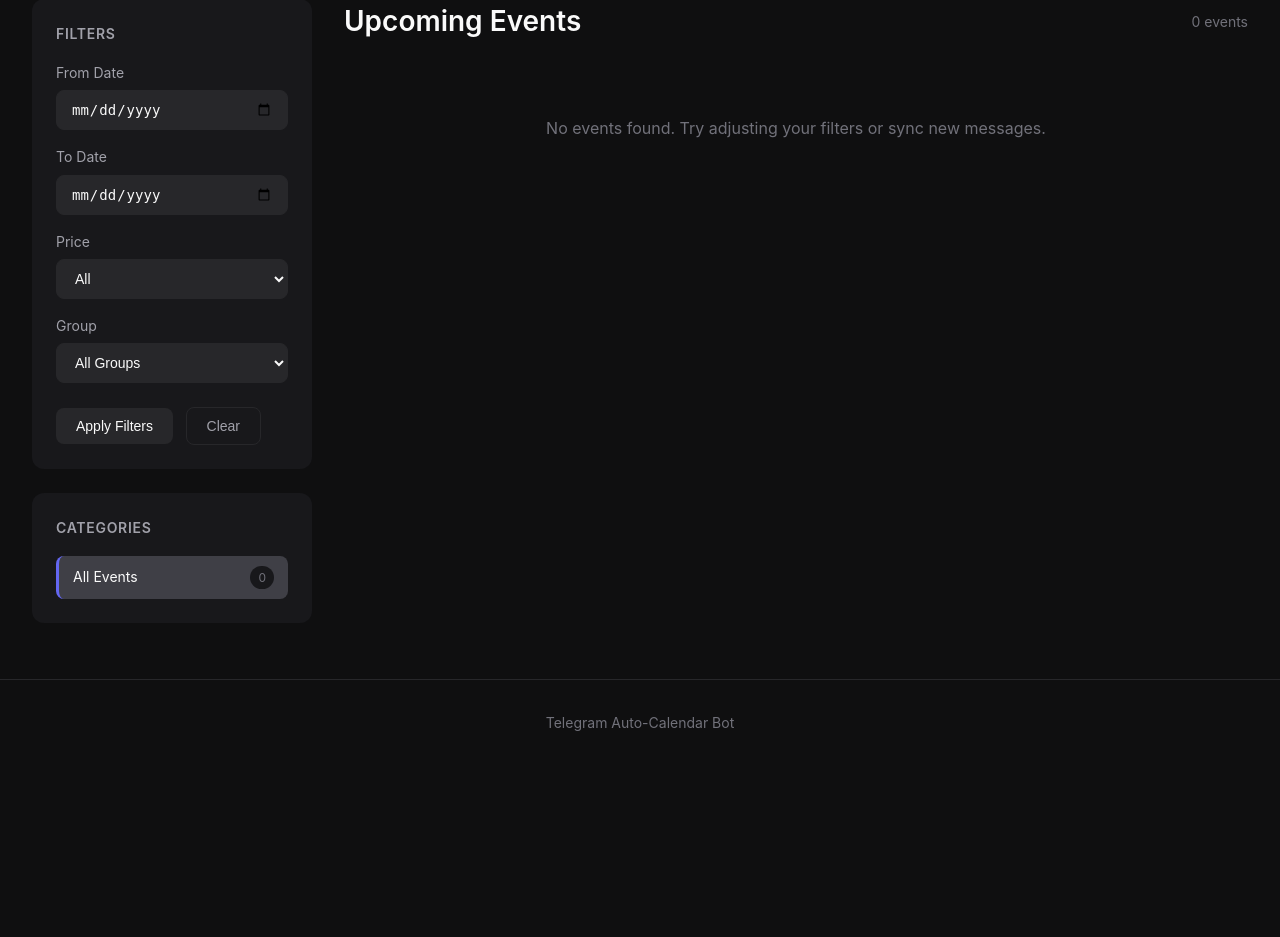
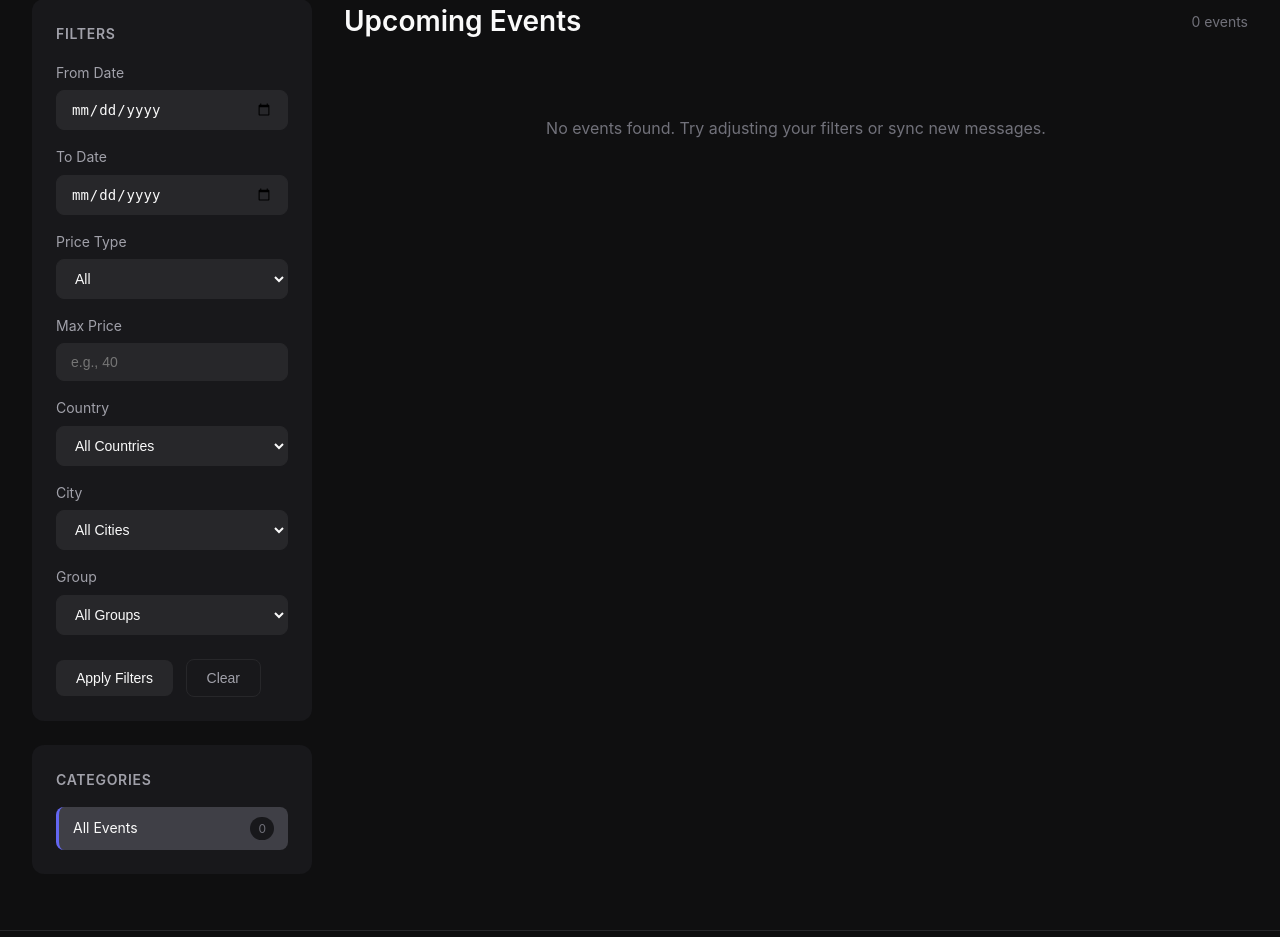
Before and after one commit to kryptokommunist/telegram-autocalendar, a Flask app: page / in a window 1280 px wide. Shown: the part 104-1041 px from the top of the page. Before the commit the page ends 835 px from the top, so only its background shows below. Run offline with Flask 3, Linux system fonts and the light colour scheme; data comes from the database, SQL or seed files in the repository; data that the repository does not hold is empty.

Commit message:
Add location filtering, max price filter, and animated modal
Features:
- City and country extraction via LLM
- Filter events by city, country, and max price
- Beautiful expanding/rising modal animation with backdrop blur
- Inline iframe preview of event links in modal
- Show source group in modal

Database:
- Added city and country columns to events table

Co-Authored-By: Claude Opus 4.6 <noreply@anthropic.com>

```diff
--- a/init.sql
+++ b/init.sql
@@ -31,6 +31,8 @@ CREATE TABLE events (
     event_start DATETIME,
     event_end DATETIME,
     event_location VARCHAR(500),
+    city VARCHAR(100),
+    country VARCHAR(100),
     event_description TEXT,
     event_description_full TEXT,
     event_link VARCHAR(1000),
@@ -47,6 +49,8 @@ CREATE TABLE events (
 -- Indexes for filtering
 CREATE INDEX idx_events_category ON events(category_id);
 CREATE INDEX idx_events_start ON events(event_start);
+CREATE INDEX idx_events_city ON events(city);
+CREATE INDEX idx_events_country ON events(country);
 
 -- Processed messages tracking (avoid reprocessing)
 CREATE TABLE processed_messages (
--- a/src/llm_processor.py
+++ b/src/llm_processor.py
@@ -48,7 +48,9 @@ Return JSON only, no other text:
   "event_title": "Brief descriptive title",
   "event_start": "YYYY-MM-DDTHH:MM:SS or null if unclear",
   "event_end": "YYYY-MM-DDTHH:MM:SS or null",
-  "event_location": "Venue/address or null",
+  "event_location": "Venue name and address or null",
+  "city": "City name where event takes place (e.g., 'Berlin', 'New York') or null",
+  "country": "Country name (e.g., 'Germany', 'USA') or null",
   "event_link": "URL for registration/info or null",
   "ticket_price": "Price info (e.g., 'Free', '$25', '10-50 EUR') or null",
   "organizer": "Event organizer/host name or null",
@@ -205,6 +207,8 @@ async def process_message_for_event(
         event_start=event_start,
         event_end=event_end,
         event_location=event_data.get("event_location"),
+        city=event_data.get("city"),
+        country=event_data.get("country"),
         event_description=event_data.get("event_description"),
         event_description_full=message_text,
         event_link=event_data.get("event_link"),
--- a/src/web/routes.py
+++ b/src/web/routes.py
@@ -41,6 +41,9 @@ def register_routes(app: Flask):
         date_to = request.args.get("date_to")
         chat_id = request.args.get("chat_id", type=int)
         price_type = request.args.get("price_type")
+        max_price = request.args.get("max_price", type=float)
+        city = request.args.get("city")
+        country = request.args.get("country")
         limit = request.args.get("limit", 100, type=int)
         offset = request.args.get("offset", 0, type=int)
 
@@ -64,6 +67,9 @@ def register_routes(app: Flask):
             date_to=date_to_dt,
             chat_id=chat_id,
             price_type=price_type,
+            max_price=max_price,
+            city=city,
+            country=country,
             limit=limit,
             offset=offset,
         )
@@ -105,6 +111,16 @@ def register_routes(app: Flask):
             if group.get("updated_at"):
                 group["updated_at"] = group["updated_at"].isoformat()
         return jsonify(groups)
+
+    @app.route("/api/locations")
+    def api_locations():
+        """Get distinct cities and countries for filtering."""
+        cities = db.get_distinct_cities()
+        countries = db.get_distinct_countries()
+        return jsonify({
+            "cities": cities,
+            "countries": countries,
+        })
 
     @app.route("/api/status")
     def api_status():
--- a/src/web/static/app.js
+++ b/src/web/static/app.js
@@ -2,6 +2,8 @@
 
 let currentCategoryId = null;
 let eventsData = [];
+let allCities = [];
+let allCountries = [];
 
 // ============ API Functions ============
 
@@ -34,6 +36,9 @@ async function loadEvents(filters = {}) {
     if (filters.date_to) params.append('date_to', filters.date_to);
     if (filters.chat_id) params.append('chat_id', filters.chat_id);
     if (filters.price_type) params.append('price_type', filters.price_type);
+    if (filters.city) params.append('city', filters.city);
+    if (filters.country) params.append('country', filters.country);
+    if (filters.max_price) params.append('max_price', filters.max_price);
 
     const events = await fetchAPI(`/api/events?${params.toString()}`);
     loading.style.display = 'none';
@@ -75,6 +80,18 @@ function createEventCard(event) {
 
     const priceText = event.ticket_price || 'Free';
 
+    // Build location string with city/country
+    let locationStr = '';
+    if (event.city && event.country) {
+        locationStr = `${event.city}, ${event.country}`;
+    } else if (event.city) {
+        locationStr = event.city;
+    } else if (event.country) {
+        locationStr = event.country;
+    } else if (event.event_location) {
+        locationStr = truncate(event.event_location, 40);
+    }
+
     card.innerHTML = `
         ${imageHtml}
         <div class="event-card-content">
@@ -91,10 +108,10 @@ function createEventCard(event) {
                     <span>${timeStr}</span>
                 </div>
                 ` : ''}
-                ${event.event_location ? `
+                ${locationStr ? `
                 <div class="event-card-meta-item">
                     <span class="event-card-meta-icon">📍</span>
-                    <span>${escapeHtml(truncate(event.event_location, 40))}</span>
+                    <span>${escapeHtml(locationStr)}</span>
                 </div>
                 ` : ''}
             </div>
@@ -113,69 +130,107 @@ function showEventModal(event) {
     const body = document.getElementById('modal-body');
 
     if (!modal || !body) {
-        // Fallback to event page
         window.location.href = `/event/${event.id}`;
         return;
     }
 
+    // Build location string
+    let locationStr = '';
+    if (event.city && event.country) {
+        locationStr = `${event.city}, ${event.country}`;
+    } else if (event.city) {
+        locationStr = event.city;
+    } else if (event.country) {
+        locationStr = event.country;
+    }
+    if (event.event_location) {
+        locationStr = locationStr ? `${event.event_location} (${locationStr})` : event.event_location;
+    }
+
     const imageHtml = event.image_path
-        ? `<img src="${event.image_path}" alt="${escapeHtml(event.event_title)}" style="width:100%;border-radius:8px;margin-bottom:1rem;">`
+        ? `<img src="${event.image_path}" alt="${escapeHtml(event.event_title)}" class="modal-image">`
         : '';
 
     body.innerHTML = `
         ${imageHtml}
-        ${event.category_name ? `<span class="category-badge">${escapeHtml(event.category_name)}</span>` : ''}
-        <h2 style="margin:0.5rem 0 1rem;font-size:1.5rem;">${escapeHtml(event.event_title)}</h2>
+        <div class="modal-header">
+            ${event.category_name ? `<span class="category-badge">${escapeHtml(event.category_name)}</span>` : ''}
+            <h2 style="margin:0.5rem 0 0;font-size:1.5rem;font-weight:700;">${escapeHtml(event.event_title)}</h2>
+        </div>
 
-        <div style="margin-bottom:1.5rem;">
+        <div class="modal-meta">
             ${event.event_start ? `
-            <div style="display:flex;align-items:center;gap:0.5rem;margin-bottom:0.5rem;">
-                <span>📅</span>
-                <span>${formatDate(event.event_start)} ${formatTime(event.event_start)}</span>
+            <div class="modal-meta-item">
+                <span class="modal-meta-icon">📅</span>
+                <span><strong>${formatDate(event.event_start)}</strong> at ${formatTime(event.event_start)}</span>
             </div>
             ` : ''}
-            ${event.event_location ? `
-            <div style="display:flex;align-items:center;gap:0.5rem;margin-bottom:0.5rem;">
-                <span>📍</span>
-                <span>${escapeHtml(event.event_location)}</span>
+            ${locationStr ? `
+            <div class="modal-meta-item">
+                <span class="modal-meta-icon">📍</span>
+                <span>${escapeHtml(locationStr)}</span>
             </div>
             ` : ''}
             ${event.ticket_price ? `
-            <div style="display:flex;align-items:center;gap:0.5rem;margin-bottom:0.5rem;">
-                <span>🎟️</span>
+            <div class="modal-meta-item">
+                <span class="modal-meta-icon">🎟️</span>
                 <span>${escapeHtml(event.ticket_price)}</span>
             </div>
             ` : ''}
             ${event.organizer ? `
-            <div style="display:flex;align-items:center;gap:0.5rem;margin-bottom:0.5rem;">
-                <span>👤</span>
+            <div class="modal-meta-item">
+                <span class="modal-meta-icon">👤</span>
                 <span>${escapeHtml(event.organizer)}</span>
             </div>
             ` : ''}
+            <div class="modal-meta-item">
+                <span class="modal-meta-icon">💬</span>
+                <span>From: ${escapeHtml(event.chat_name || 'Unknown Group')}</span>
+            </div>
         </div>
 
         ${event.event_description ? `
-        <p style="color:var(--text-secondary);margin-bottom:1rem;">${escapeHtml(event.event_description)}</p>
+        <div style="padding:0 1.5rem;">
+            <p style="color:var(--text-secondary);line-height:1.6;">${escapeHtml(event.event_description)}</p>
+        </div>
         ` : ''}
 
         ${event.event_link ? `
-        <a href="${escapeHtml(event.event_link)}" target="_blank" rel="noopener" class="btn btn-primary" style="margin-bottom:1rem;">
-            Register / More Info →
-        </a>
+        <div class="modal-iframe-container">
+            <div style="padding:0.75rem 1rem;background:var(--surface);border-bottom:1px solid var(--border);display:flex;justify-content:space-between;align-items:center;">
+                <span style="font-size:0.875rem;color:var(--text-muted);">Event Page Preview</span>
+                <a href="${escapeHtml(event.event_link)}" target="_blank" rel="noopener" style="font-size:0.75rem;color:var(--primary);">
+                    Open in new tab ↗
+                </a>
+            </div>
+            <iframe src="${escapeHtml(event.event_link)}" class="modal-iframe" sandbox="allow-scripts allow-same-origin"></iframe>
+        </div>
         ` : ''}
 
-        <div style="margin-top:1.5rem;padding-top:1rem;border-top:1px solid var(--border);">
+        <div class="modal-actions">
+            ${event.event_link ? `
+            <a href="${escapeHtml(event.event_link)}" target="_blank" rel="noopener" class="btn btn-primary">
+                Register / More Info →
+            </a>
+            ` : ''}
             <a href="/event/${event.id}" class="btn btn-secondary">View Full Details</a>
         </div>
     `;
 
+    // Animate modal open
     modal.style.display = 'flex';
+    requestAnimationFrame(() => {
+        modal.classList.add('active');
+    });
 }
 
 function closeModal() {
     const modal = document.getElementById('event-modal');
     if (modal) {
-        modal.style.display = 'none';
+        modal.classList.remove('active');
+        setTimeout(() => {
+            modal.style.display = 'none';
+        }, 400);
     }
 }
 
@@ -262,6 +317,61 @@ async function loadGroups() {
     });
 }
 
+// ============ Locations ============
+
+async function loadLocations() {
+    const data = await fetchAPI('/api/locations');
+    if (!data) return;
+
+    allCities = data.cities || [];
+    allCountries = data.countries || [];
+
+    // Populate country dropdown
+    const countrySelect = document.getElementById('country-filter');
+    if (countrySelect) {
+        allCountries.forEach(country => {
+            const option = document.createElement('option');
+            option.value = country;
+            option.textContent = country;
+            countrySelect.appendChild(option);
+        });
+    }
+
+    // Populate city dropdown with all cities initially
+    populateCityDropdown(allCities);
+}
+
+function populateCityDropdown(cities) {
+    const citySelect = document.getElementById('city-filter');
+    if (!citySelect) return;
+
+    // Clear existing options except the first one
+    while (citySelect.options.length > 1) {
+        citySelect.remove(1);
+    }
+
+    cities.forEach(city => {
+        const option = document.createElement('option');
+        option.value = city;
+        option.textContent = city;
+        citySelect.appendChild(option);
+    });
+}
+
+function loadCitiesForCountry() {
+    const countrySelect = document.getElementById('country-filter');
+    const selectedCountry = countrySelect?.value;
+
+    if (!selectedCountry) {
+        // Show all cities if no country selected
+        populateCityDropdown(allCities);
+    } else {
+        // For now, show all cities - we'd need backend support for filtering
+        // In a full implementation, we'd filter cities by country
+        populateCityDropdown(allCities);
+    }
+}
+
 // ============ Filters ============
 
 function applyFilters() {
@@ -271,6 +381,9 @@ function applyFilters() {
         date_to: document.getElementById('date-to')?.value || null,
         chat_id: document.getElementById('group-filter')?.value || null,
         price_type: document.getElementById('price-filter')?.value || null,
+        max_price: document.getElementById('max-price')?.value || null,
+        city: document.getElementById('city-filter')?.value || null,
+        country: document.getElementById('country-filter')?.value || null,
     };
 
     loadEvents(filters);
@@ -283,11 +396,17 @@ function clearFilters() {
     const dateTo = document.getElementById('date-to');
     const groupFilter = document.getElementById('group-filter');
     const priceFilter = document.getElementById('price-filter');
+    const maxPrice = document.getElementById('max-price');
+    const cityFilter = document.getElementById('city-filter');
+    const countryFilter = document.getElementById('country-filter');
 
     if (dateFrom) dateFrom.value = '';
     if (dateTo) dateTo.value = '';
     if (groupFilter) groupFilter.value = '';
     if (priceFilter) priceFilter.value = '';
+    if (maxPrice) maxPrice.value = '';
+    if (cityFilter) cityFilter.value = '';
+    if (countryFilter) countryFilter.value = '';
 
     // Update category active state
     document.querySelectorAll('.category-item').forEach((item, index) => {
--- a/src/web/templates/index.html
+++ b/src/web/templates/index.html
@@ -20,11 +20,30 @@
             </div>
 
             <div class="filter-group">
-                <label for="price-filter">Price</label>
+                <label for="price-filter">Price Type</label>
                 <select id="price-filter" class="filter-input">
                     <option value="">All</option>
                     <option value="free">Free</option>
                     <option value="paid">Paid</option>
+                </select>
+            </div>
+
+            <div class="filter-group">
+                <label for="max-price">Max Price</label>
+                <input type="number" id="max-price" class="filter-input" placeholder="e.g., 40" min="0">
+            </div>
+
+            <div class="filter-group">
+                <label for="country-filter">Country</label>
+                <select id="country-filter" class="filter-input" onchange="loadCitiesForCountry()">
+                    <option value="">All Countries</option>
+                </select>
+            </div>
+
+            <div class="filter-group">
+                <label for="city-filter">City</label>
+                <select id="city-filter" class="filter-input">
+                    <option value="">All Cities</option>
                 </select>
             </div>
 
@@ -87,6 +106,7 @@
     document.addEventListener('DOMContentLoaded', function() {
         loadCategories();
         loadGroups();
+        loadLocations();
         loadEvents();
         updateSyncStatus();
 
```
Also changed, not shown: src/database.py (+52 -3 lines), src/scheduler.py (+69 -52 lines), src/web/static/styles.css (+92 -6 lines).
